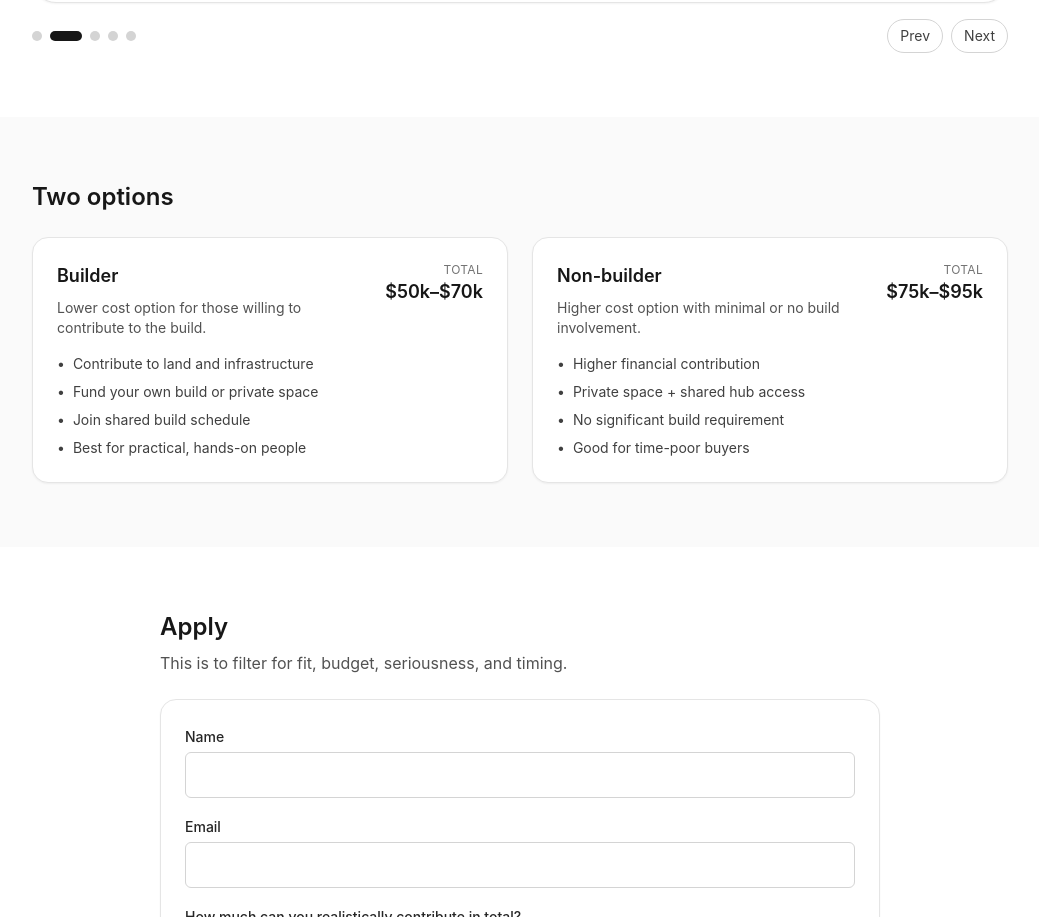
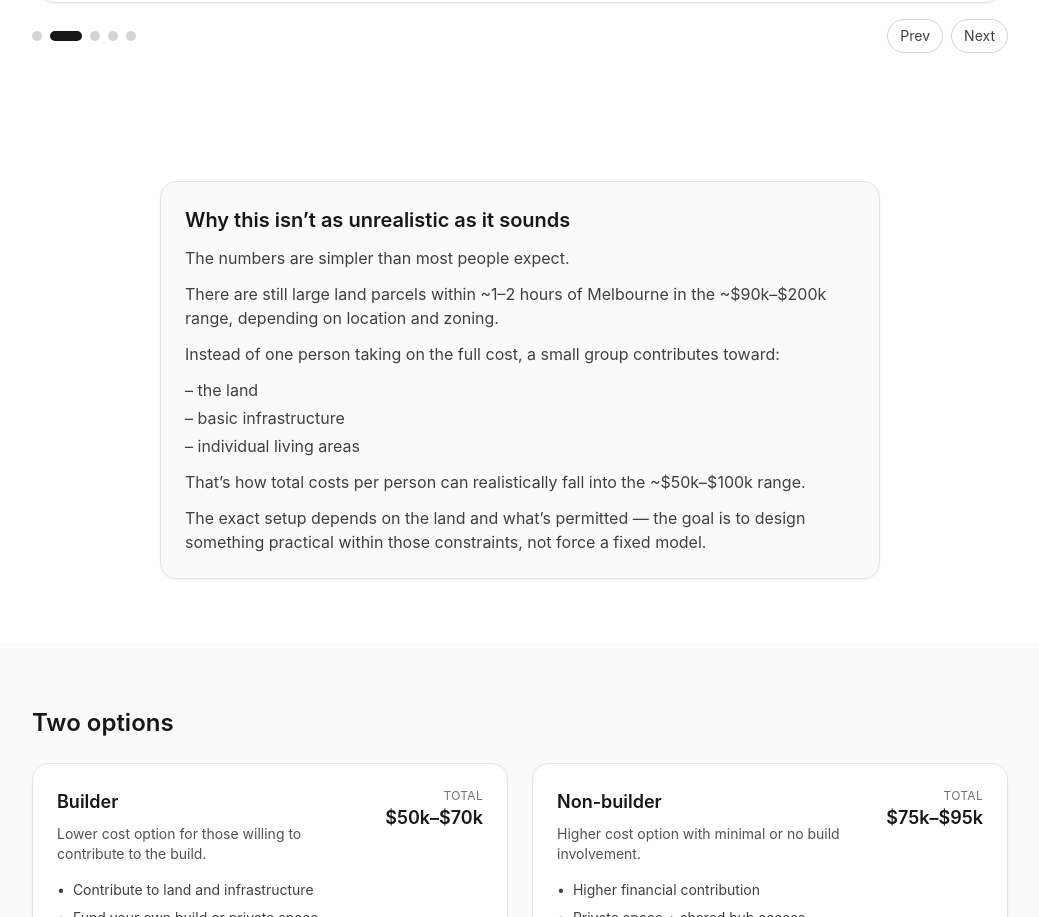
Before and after one commit to Beastman99/nomore-site, a React (Vite) app: page / in a window 1280 px wide. Shown: the part 2239-3156 px from the top of the page, without its empty margins (120-1159 px from the left). Built offline with nearby package versions, Linux system fonts and the light colour scheme.

Commit message:
added explanation section

```diff
--- a/src/App.jsx
+++ b/src/App.jsx
@@ -457,6 +457,40 @@ export default function Nomore() {
 
       <LifestyleCarousel perks={lifestylePerks} />
 
+      <section className="mx-auto max-w-3xl px-6 py-16">
+  <div className="rounded-2xl border border-neutral-200 bg-neutral-50 p-6 shadow-sm">
+    <h2 className="text-xl font-semibold">
+      Why this isn’t as unrealistic as it sounds
+    </h2>
+
+    <p className="mt-3 text-neutral-700">
+      The numbers are simpler than most people expect.
+    </p>
+
+    <p className="mt-3 text-neutral-700">
+      There are still large land parcels within ~1–2 hours of Melbourne in the ~$90k–$200k range, depending on location and zoning.
+    </p>
+
+    <p className="mt-3 text-neutral-700">
+      Instead of one person taking on the full cost, a small group contributes toward:
+    </p>
+
+    <ul className="mt-3 space-y-1 text-neutral-700">
+      <li>– the land</li>
+      <li>– basic infrastructure</li>
+      <li>– individual living areas</li>
+    </ul>
+
+    <p className="mt-3 text-neutral-700">
+      That’s how total costs per person can realistically fall into the ~$50k–$100k range.
+    </p>
+
+    <p className="mt-3 text-neutral-700">
+      The exact setup depends on the land and what’s permitted — the goal is to design something practical within those constraints, not force a fixed model.
+    </p>
+  </div>
+</section>
+
       <section className="bg-neutral-50 py-16">
         <div className="mx-auto max-w-5xl px-6">
           <h2 className="text-2xl font-semibold">Two options</h2>
```
